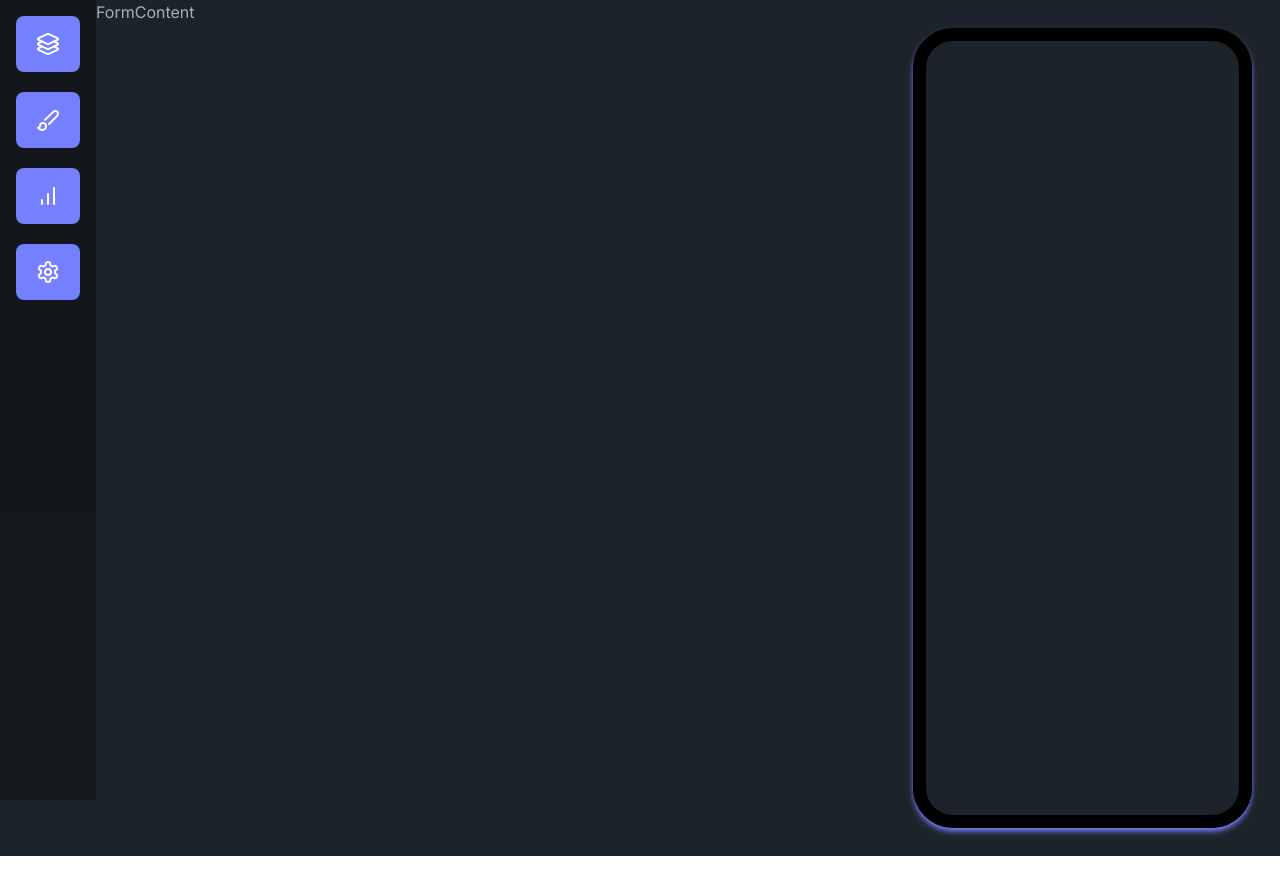
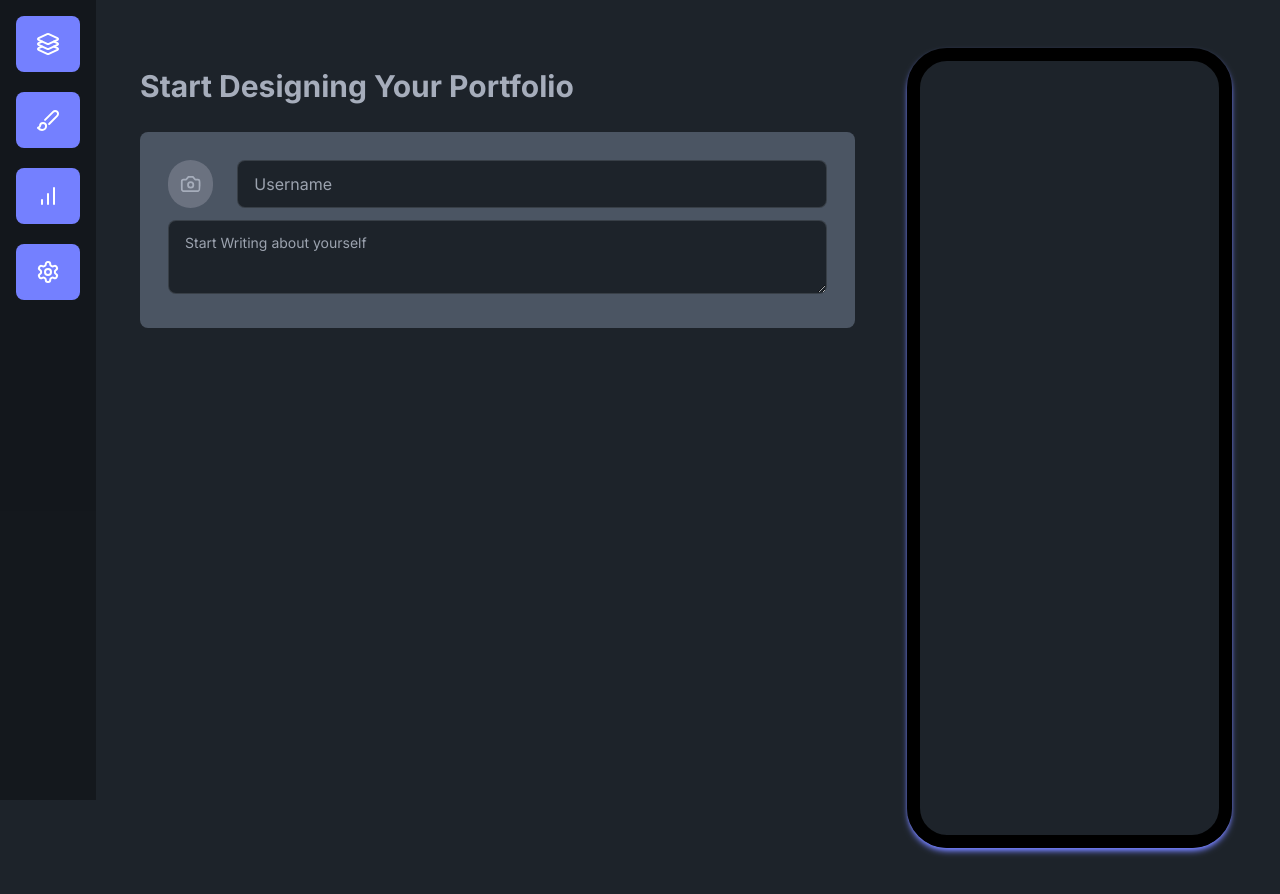
Before and after one commit to VaibhavTiwary/developers_portfolio, a Next.js app in the folder portfolio-builder/: page /admin in a window 1280 px wide. Before the commit the page ends 856 px from the top, so only its background shows below. Built offline with nearby package versions, Linux system fonts and the light colour scheme; no server answers.

Commit message:
create BasicDetail component ui

```diff
--- /dev/null
+++ b/portfolio-builder/app/admin/_components/BasicDetail.jsx
@@ -0,0 +1,16 @@
+import { Camera } from 'lucide-react'
+import React from 'react'
+
+function BasicDetail() {
+    return (
+        <div className='p-7 rounded-lg bg-gray-600 my-7'>
+            <div className='flex gap-6 items-center'>
+                <Camera className='p-3 h-12 w-12 bg-gray-500 rounded-full' />
+                <input type="text" placeholder="Username" className="input input-bordered w-full " />
+            </div>
+            <textarea className="textarea textarea-bordered mt-3 w-full" placeholder="Start Writing about yourself"></textarea>
+        </div>
+    )
+}
+
+export default BasicDetail
--- a/portfolio-builder/app/admin/_components/FormContent.jsx
+++ b/portfolio-builder/app/admin/_components/FormContent.jsx
@@ -1,8 +1,12 @@
 import React from 'react'
+import BasicDetail from './BasicDetail'
 
 function FormContent() {
     return (
-        <div>FormContent</div>
+        <div className='py-12 px-6'>
+            <h2 className='font-bold text-3xl'>Start Designing Your Portfolio</h2>
+            <BasicDetail />
+        </div>
     )
 }
 
--- a/portfolio-builder/app/admin/page.jsx
+++ b/portfolio-builder/app/admin/page.jsx
@@ -29,7 +29,7 @@ function Admin() {
 
     }
     return (
-        <div>
+        <div className='p-5'>
             <div className='grid grid-cols-1 lg:grid-cols-3'>
                 <div className='col-span-2'>
                     <FormContent />
```
